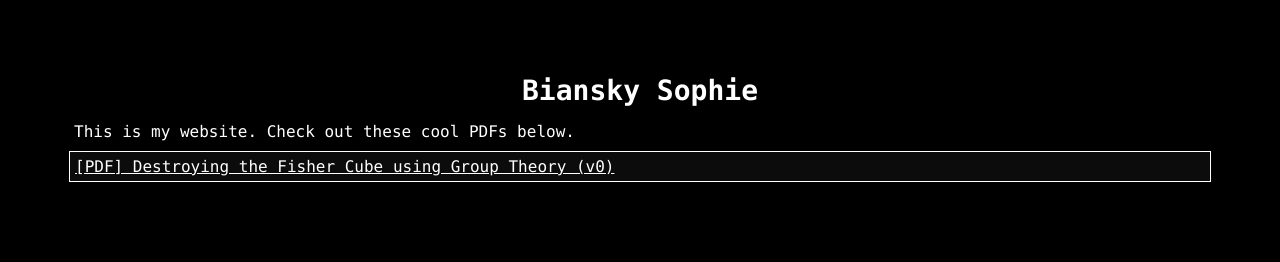
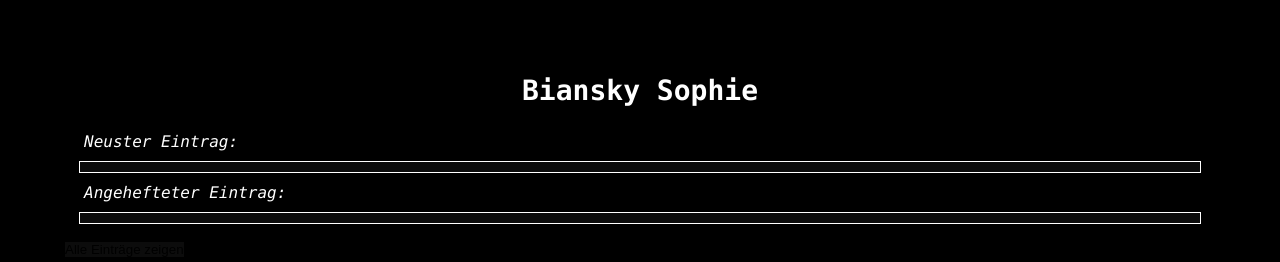
Before and after one commit to Biansky-Sophie/biansky-sophie.github.io, a plain HTML site: page index.html in a window 1280 px wide. Drawn offline with Linux system fonts and the light colour scheme.

Commit message:
Update index.html

```diff
--- a/index.html
+++ b/index.html
@@ -14,11 +14,22 @@
     <h1>
       Biansky Sophie
     </h1>
-    <p>
-      This is my website. Check out these cool PDFs below.
-    </p>
-    <div class="box">
-      <a href="book.pdf">[PDF] Destroying the Fisher Cube using Group Theory (v0)</a>
+    <div id="top">
+      <p>
+        <i>
+          Neuster Eintrag:
+        </i>
+      </p>
+      <div class="box" id="newest"></div>
+      <p>
+        <i>
+          Angehefteter Eintrag:
+        </i>
+      </p>
+      <div class="box" id="pinned"></div>
     </div>
+    <button type="button" class="box" id="all-entries">
+      Alle Einträge zeigen
+    </button>
   </body>
 </html>
```
